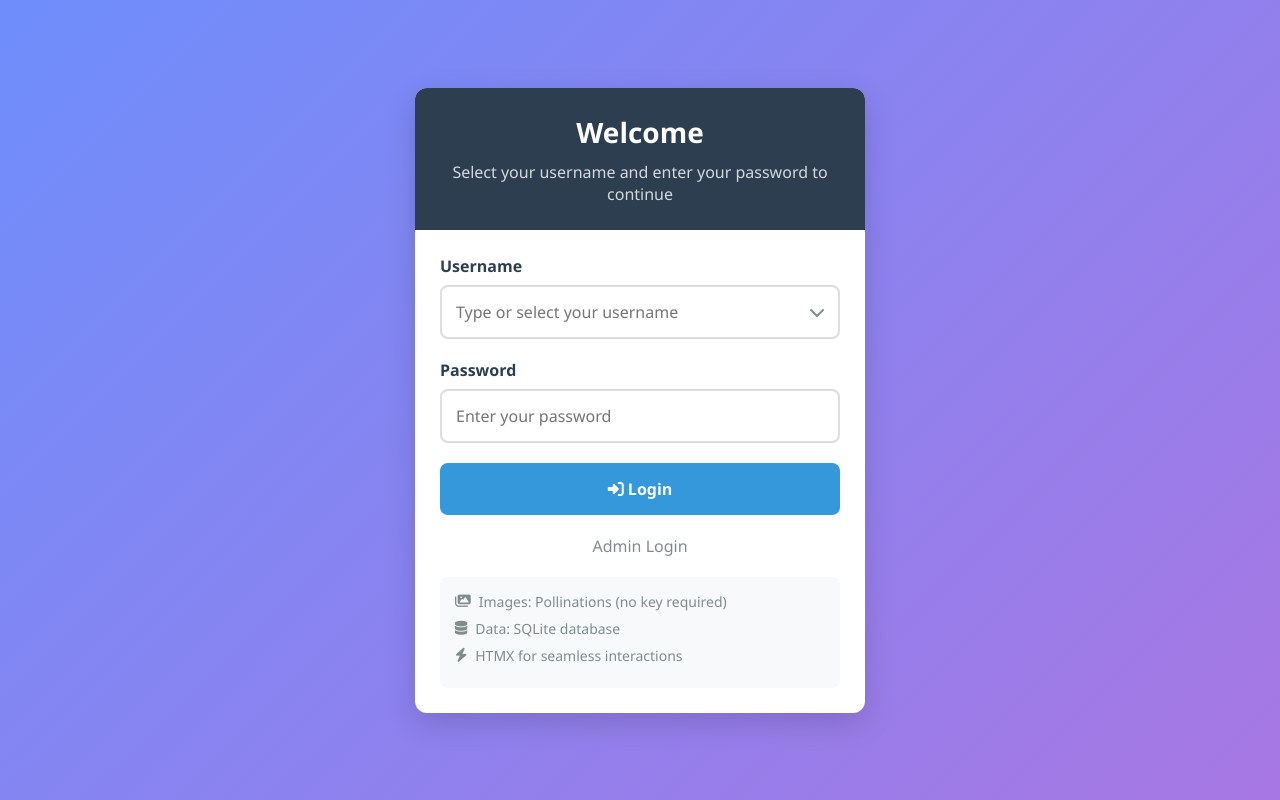
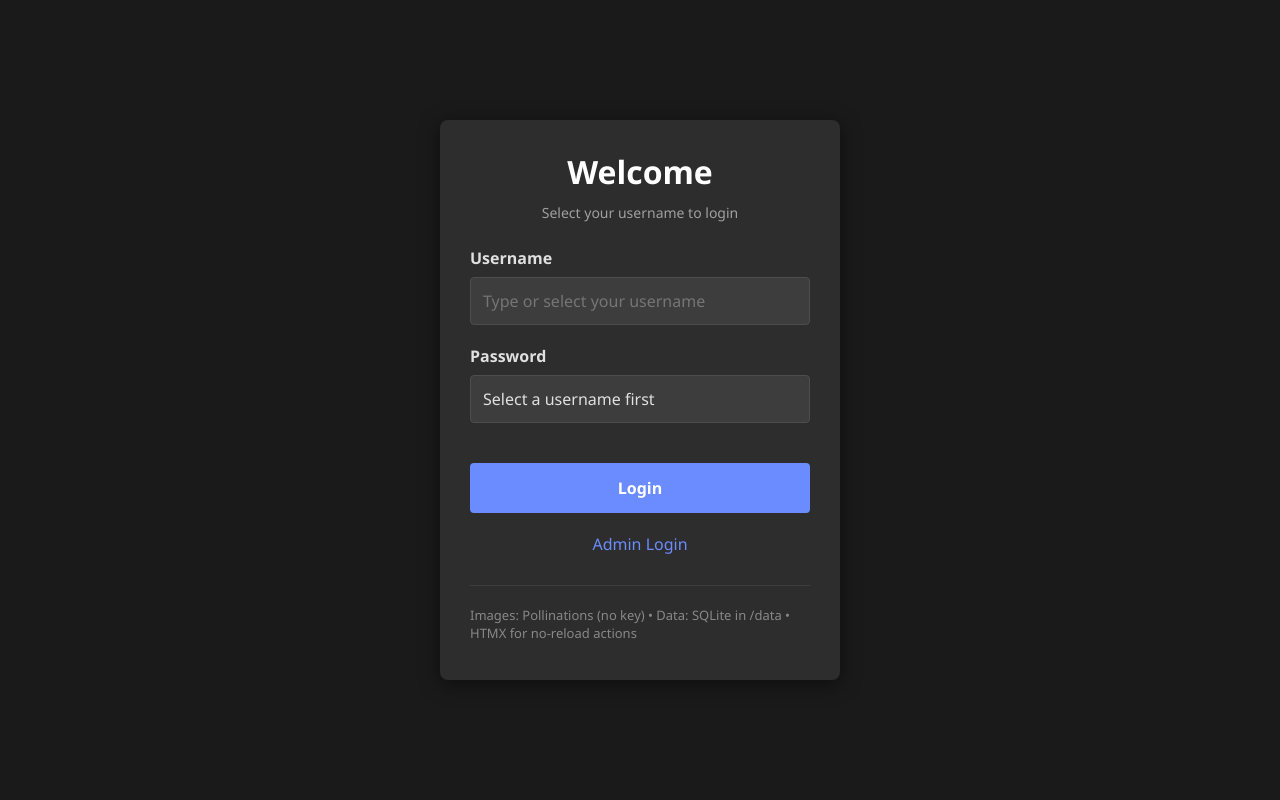
Before and after one commit to scarceisland/ai-mood-art-app, a Flask app: page /login in a window 1280 px wide. Run offline with Flask 3, Linux system fonts and the light colour scheme.

Commit message:
Key changes made:
Removed Password Input Field: Replaced with a display-only field that shows bullet points when a username is selected.

Hidden Password Field: Added a hidden input field that stores the actual password value that will be submitted with the form.

Automatic Password Selection: When a username is selected, the corresponding password is automatically set in the hidden field.

Username-Password Mapping: Created a JavaScript object that maps each username to its password.

Improved UI: Cleaned up the interface to focus on username selection.

```diff
--- a/templates/login.html
+++ b/templates/login.html
@@ -4,17 +4,17 @@
     <meta charset="UTF-8">
     <meta name="viewport" content="width=device-width, initial-scale=1.0">
     <title>Login - AI Art Mood App</title>
-    <link rel="stylesheet" href="https://cdnjs.cloudflare.com/ajax/libs/font-awesome/6.4.0/css/all.min.css">
     <style>
         * {
-            box-sizing: border-box;
             margin: 0;
             padding: 0;
+            box-sizing: border-box;
             font-family: 'Segoe UI', Tahoma, Geneva, Verdana, sans-serif;
         }
 
         body {
-            background: linear-gradient(135deg, #6e8efb, #a777e3);
+            background: #1a1a1a;
+            color: #e0e0e0;
             display: flex;
             justify-content: center;
             align-items: center;
@@ -23,231 +23,212 @@
         }
 
         .login-container {
-            background: white;
-            border-radius: 12px;
-            box-shadow: 0 10px 30px rgba(0, 0, 0, 0.15);
+            background: #2d2d2d;
+            border-radius: 8px;
+            box-shadow: 0 4px 20px rgba(0, 0, 0, 0.5);
             width: 100%;
-            max-width: 450px;
-            overflow: hidden;
+            max-width: 400px;
+            padding: 30px;
         }
 
-        .login-header {
-            background: #2c3e50;
-            color: white;
-            padding: 25px;
+        h1 {
             text-align: center;
+            margin-bottom: 10px;
+            color: #ffffff;
         }
 
-        .login-header h1 {
-            font-size: 28px;
-            margin-bottom: 10px;
+        .subtitle {
+            text-align: center;
+            margin-bottom: 25px;
+            color: #a0a0a0;
+            font-size: 14px;
         }
 
-        .login-header p {
-            opacity: 0.8;
-        }
-
-        .login-form {
-            padding: 25px;
+        .error {
+            background: #5e2a2a;
+            color: #ff8f8f;
+            padding: 12px;
+            border-radius: 4px;
+            margin-bottom: 20px;
+            border-left: 4px solid #ff5252;
         }
 
         .form-group {
             margin-bottom: 20px;
-            position: relative;
         }
 
-        .form-group label {
+        label {
             display: block;
             margin-bottom: 8px;
             font-weight: 600;
-            color: #2c3e50;
         }
 
-        .input-with-dropdown {
-            position: relative;
+        input, select {
+            width: 100%;
+            padding: 12px;
+            background: #3d3d3d;
+            border: 1px solid #4d4d4d;
+            border-radius: 4px;
+            color: #e0e0e0;
+            font-size: 16px;
         }
 
-        .input-with-dropdown input {
-            width: 100%;
-            padding: 14px 45px 14px 14px;
-            border: 2px solid #ddd;
-            border-radius: 8px;
-            font-size: 16px;
-            transition: border-color 0.3s;
+        input:focus, select:focus {
+            outline: none;
+            border-color: #6b8cff;
         }
 
-        .input-with-dropdown input:focus {
-            border-color: #3498db;
-            outline: none;
+        .spacer {
+            height: 20px;
         }
 
-        .dropdown-icon {
-            position: absolute;
-            right: 15px;
-            top: 50%;
-            transform: translateY(-50%);
-            color: #7f8c8d;
-            pointer-events: none;
+        button {
+            width: 100%;
+            padding: 14px;
+            background: #6b8cff;
+            color: white;
+            border: none;
+            border-radius: 4px;
+            font-size: 16px;
+            font-weight: 600;
+            cursor: pointer;
+            transition: background 0.3s;
+        }
+
+        button:hover {
+            background: #5a7ae0;
+        }
+
+        .admin-link {
+            text-align: center;
+            margin-top: 20px;
+        }
+
+        .admin-link a {
+            color: #6b8cff;
+            text-decoration: none;
+        }
+
+        .admin-link a:hover {
+            text-decoration: underline;
+        }
+
+        .info {
+            margin-top: 30px;
+            padding-top: 20px;
+            border-top: 1px solid #3d3d3d;
+            font-size: 13px;
+            color: #888;
+        }
+
+        .info p {
+            margin-bottom: 8px;
         }
 
         .username-dropdown {
             position: absolute;
-            top: 100%;
-            left: 0;
-            right: 0;
-            background: white;
-            border: 2px solid #3498db;
-            border-top: none;
-            border-radius: 0 0 8px 8px;
+            background: #3d3d3d;
+            border: 1px solid #4d4d4d;
+            width: 100%;
             max-height: 200px;
             overflow-y: auto;
             z-index: 100;
             display: none;
-            box-shadow: 0 5px 15px rgba(0, 0, 0, 0.1);
         }
 
         .username-option {
-            padding: 12px 15px;
+            padding: 10px;
             cursor: pointer;
-            transition: background-color 0.2s;
         }
 
         .username-option:hover {
-            background-color: #f8f9fa;
+            background: #4d4d4d;
         }
 
-        .password-field {
-            width: 100%;
-            padding: 14px;
-            border: 2px solid #ddd;
-            border-radius: 8px;
-            font-size: 16px;
-            transition: border-color 0.3s;
+        .input-container {
+            position: relative;
         }
 
-        .password-field:focus {
-            border-color: #3498db;
-            outline: none;
+        .password-display {
+            background: #3d3d3d;
+            border: 1px solid #4d4d4d;
+            border-radius: 4px;
+            padding: 12px;
+            min-height: 44px;
+            font-size: 16px;
+            color: #e0e0e0;
         }
 
-        .login-button {
-            width: 100%;
-            padding: 15px;
-            background: #3498db;
-            color: white;
-            border: none;
-            border-radius: 8px;
-            font-size: 16px;
-            font-weight: 600;
-            cursor: pointer;
-            transition: background-color 0.3s;
-        }
-
-        .login-button:hover {
-            background: #2980b9;
-        }
-
-        .admin-login-link {
-            display: block;
-            text-align: center;
-            margin-top: 20px;
-            color: #7f8c8d;
-            text-decoration: none;
-        }
-
-        .admin-login-link:hover {
-            color: #3498db;
-            text-decoration: underline;
-        }
-
-        .error-message {
-            background: #ffebee;
-            color: #c62828;
-            padding: 12px;
-            border-radius: 8px;
-            margin-bottom: 20px;
-            display: flex;
-            align-items: center;
-            gap: 10px;
-        }
-
-        .info-section {
-            background: #f8f9fa;
-            padding: 15px;
-            border-radius: 8px;
-            margin-top: 20px;
-            font-size: 14px;
-            color: #7f8c8d;
-        }
-
-        .info-section p {
-            margin-bottom: 8px;
-            display: flex;
-            align-items: center;
-            gap: 8px;
+        .hidden {
+            display: none;
         }
     </style>
 </head>
 <body>
     <div class="login-container">
-        <div class="login-header">
         <h1>Welcome</h1>
-            <p>Select your username and enter your password to continue</p>
-        </div>
+        <p class="subtitle">Select your username to login</p>
 
-        <div class="login-form">
         {% if error %}
-            <div class="error-message">
-                <i class="fas fa-exclamation-circle"></i>
-                <span>{{ error }}</span>
-            </div>
+        <div class="error">{{ error }}</div>
         {% endif %}
 
         <form method="post" action="{{ url_for('main.login') }}">
             <div class="form-group">
                 <label for="username">Username</label>
-                    <div class="input-with-dropdown">
-                        <input type="text" id="username" name="username" placeholder="Type or select your username"
-                               autocomplete="username" required value="{{ request.form.username if request.form else '' }}">
-                        <div class="dropdown-icon">
-                            <i class="fas fa-chevron-down"></i>
-                        </div>
+                <div class="input-container">
+                    <input
+                        type="text"
+                        id="username"
+                        name="username"
+                        placeholder="Type or select your username"
+                        autocomplete="username"
+                        required
+                        value="{{ request.form.username if request.form else '' }}"
+                    >
                     <div class="username-dropdown" id="usernameDropdown">
-                            <div class="username-option" data-username="paul" data-password="paul123">paul</div>
-                            <div class="username-option" data-username="sarah" data-password="sarah123">sarah</div>
-                            <div class="username-option" data-username="john" data-password="john123">john</div>
-                            <div class="username-option" data-username="dana" data-password="dana123">dana</div>
-                            <div class="username-option" data-username="eric" data-password="eric123">eric</div>
-                            <div class="username-option" data-username="fran" data-password="fran123">fran</div>
-                            <div class="username-option" data-username="guest" data-password="guest123">guest</div>
-                            <div class="username-option" data-username="mike" data-password="mike123">mike</div>
-                            <div class="username-option" data-username="lisa" data-password="lisa123">lisa</div>
-                            <div class="username-option" data-username="tom" data-password="tom123">tom</div>
+                        <div class="username-option" data-username="paul">paul</div>
+                        <div class="username-option" data-username="sarah">sarah</div>
+                        <div class="username-option" data-username="john">john</div>
+                        <div class="username-option" data-username="dana">dana</div>
+                        <div class="username-option" data-username="eric">eric</div>
+                        <div class="username-option" data-username="fran">fran</div>
+                        <div class="username-option" data-username="guest">guest</div>
+                        <div class="username-option" data-username="mike">mike</div>
+                        <div class="username-option" data-username="lisa">lisa</div>
+                        <div class="username-option" data-username="tom">tom</div>
                     </div>
                 </div>
             </div>
 
             <div class="form-group">
-                    <label for="password">Password</label>
-                    <input type="password" id="password" name="password" class="password-field"
-                           placeholder="Enter your password" autocomplete="current-password" required
-                           value="{{ request.form.password if request.form else '' }}">
+                <label for="password_display">Password</label>
+                <div class="password-display" id="password_display">
+                    {% if request.form and request.form.password %}
+                        ••••••••
+                    {% else %}
+                        Select a username first
+                    {% endif %}
+                </div>
+                <input
+                    type="hidden"
+                    id="password"
+                    name="password"
+                    value="{{ request.form.password if request.form else '' }}"
+                >
             </div>
 
-                <button type="submit" class="login-button">
-                    <i class="fas fa-sign-in-alt"></i> Login
-                </button>
+            <div class="spacer"></div>
+
+            <button type="submit">Login</button>
         </form>
 
-            <a href="{{ url_for('main.admin_login_page') }}" class="admin-login-link">
-                Admin Login
-            </a>
+        <div class="admin-link">
+            <a href="{{ url_for('main.admin_login_page') }}">Admin Login</a>
+        </div>
 
-            <div class="info-section">
-                <p><i class="fas fa-images"></i> Images: Pollinations (no key required)</p>
-                <p><i class="fas fa-database"></i> Data: SQLite database</p>
-                <p><i class="fas fa-bolt"></i> HTMX for seamless interactions</p>
-            </div>
+        <div class="info">
+            <p>Images: Pollinations (no key) • Data: SQLite in /data • HTMX for no-reload actions</p>
         </div>
     </div>
 
@@ -255,8 +236,23 @@
         document.addEventListener('DOMContentLoaded', function() {
             const usernameInput = document.getElementById('username');
             const passwordInput = document.getElementById('password');
+            const passwordDisplay = document.getElementById('password_display');
             const usernameDropdown = document.getElementById('usernameDropdown');
             const usernameOptions = document.querySelectorAll('.username-option');
+
+            // Username to password mapping
+            const userPasswords = {
+                'paul': 'paul123',
+                'sarah': 'sarah123',
+                'john': 'john123',
+                'dana': 'dana123',
+                'eric': 'eric123',
+                'fran': 'fran123',
+                'guest': 'guest123',
+                'mike': 'mike123',
+                'lisa': 'lisa123',
+                'tom': 'tom123'
+            };
 
             // Show dropdown when username input is focused
             usernameInput.addEventListener('focus', function() {
@@ -274,45 +270,54 @@
             // Filter dropdown options based on input
             usernameInput.addEventListener('input', function() {
                 filterDropdown(this.value);
+                updatePasswordForUsername(this.value);
             });
 
             // Handle selection from dropdown
             usernameOptions.forEach(option => {
                 option.addEventListener('click', function() {
-                    usernameInput.value = this.getAttribute('data-username');
-                    passwordInput.value = this.getAttribute('data-password');
+                    const username = this.getAttribute('data-username');
+                    usernameInput.value = username;
+                    updatePasswordForUsername(username);
                     usernameDropdown.style.display = 'none';
                 });
             });
 
+            // Update password when username changes
+            usernameInput.addEventListener('change', function() {
+                updatePasswordForUsername(this.value);
+            });
+
+            // Update password for the given username
+            function updatePasswordForUsername(username) {
+                const normalizedUsername = username.toLowerCase();
+                if (userPasswords[normalizedUsername]) {
+                    passwordInput.value = userPasswords[normalizedUsername];
+                    passwordDisplay.textContent = '••••••••';
+                } else {
+                    passwordInput.value = '';
+                    passwordDisplay.textContent = 'Select a username first';
+                }
+            }
+
             // Filter function for dropdown
             function filterDropdown(value) {
                 const searchTerm = value.toLowerCase();
-                let hasMatches = false;
 
                 usernameOptions.forEach(option => {
                     const username = option.getAttribute('data-username').toLowerCase();
                     if (username.includes(searchTerm)) {
                         option.style.display = 'block';
-                        hasMatches = true;
                     } else {
                         option.style.display = 'none';
                     }
                 });
-
-                // If no matches, show all options
-                if (!hasMatches && searchTerm === '') {
-                    usernameOptions.forEach(option => {
-                        option.style.display = 'block';
-                    });
-                }
             }
 
             // Preserve form values if there was an error
             {% if error and request.form %}
-                // Show dropdown with filtered results based on current input
+                updatePasswordForUsername('{{ request.form.username }}');
                 filterDropdown('{{ request.form.username }}');
-                usernameDropdown.style.display = 'block';
             {% endif %}
         });
     </script>
```
Lines whose indentation alone changed are shown as unchanged.
